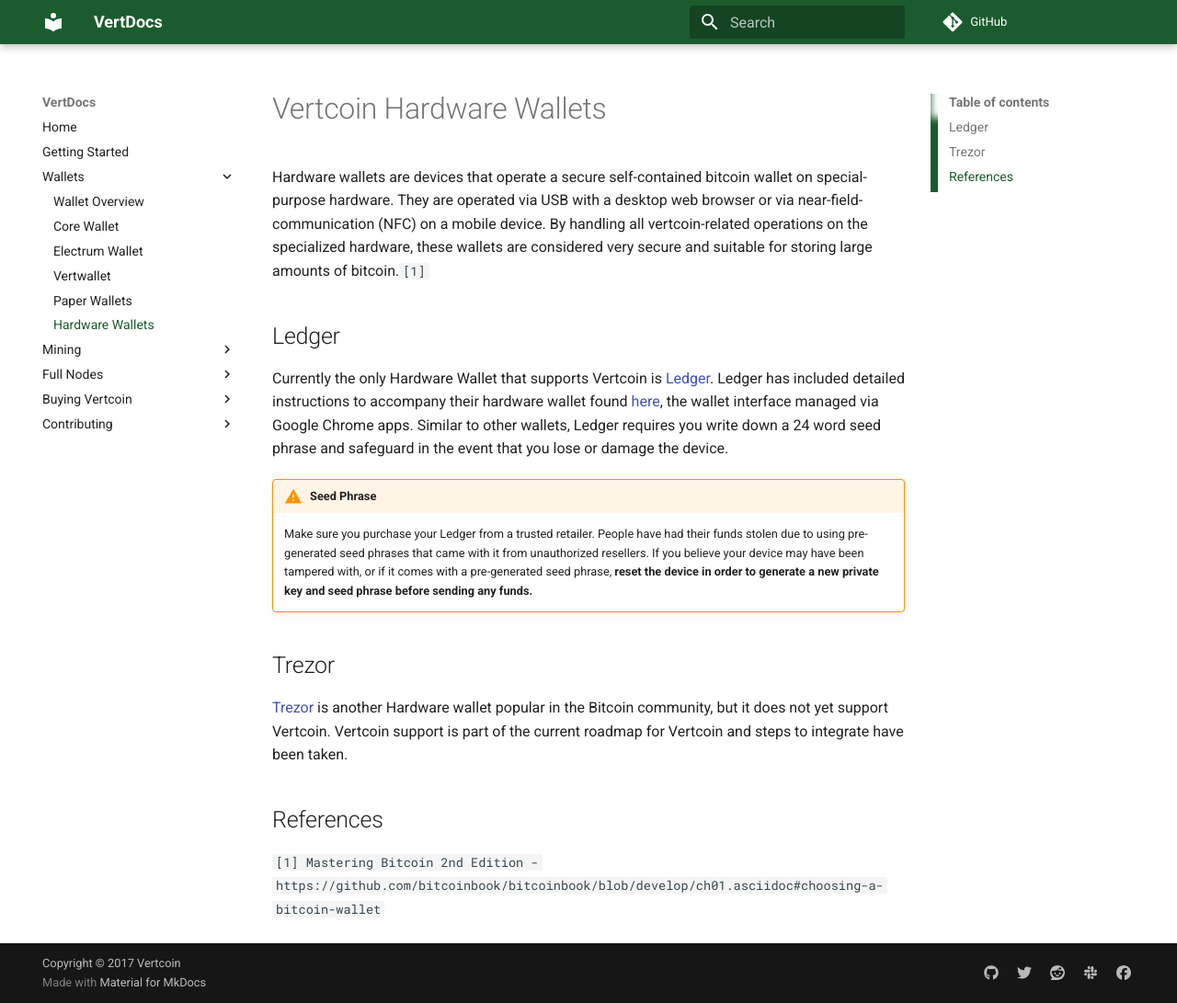
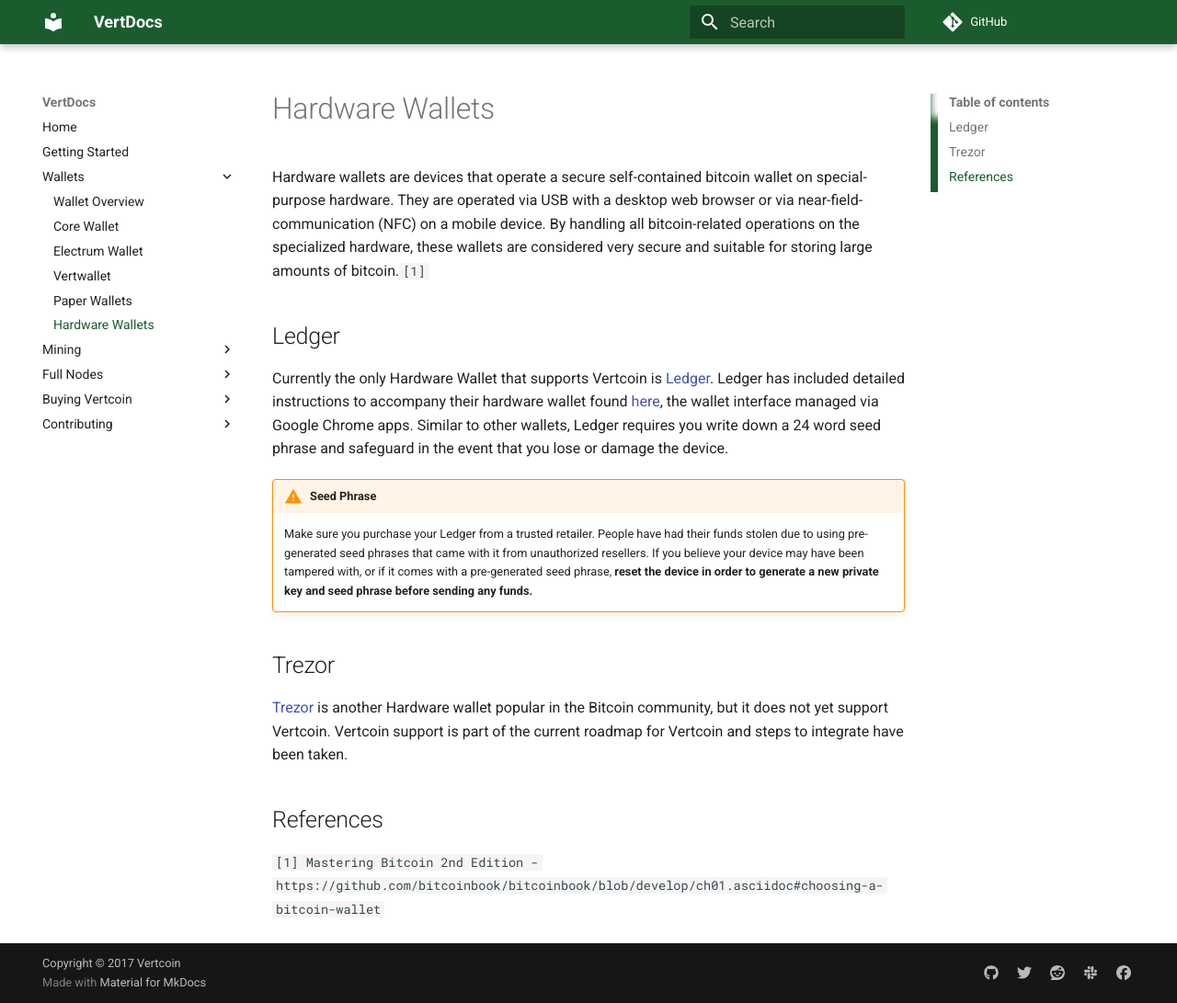
Before and after one commit to vertcoin-project/VertDocs, an MkDocs documentation site: the page built from docs/Wallets/Hardware-Wallets.md, in a window 1280 px wide and 1091 px high. Shown: the whole window at 92% size. Built offline with MkDocs 1.6.1 and Material for MkDocs 9.7.7, drawn with Linux system fonts in a browser that asks for light colours; comment, search, counter and statistics services are not loaded; old or Windows-style settings are respelled for this version of MkDocs.

Commit message:
Update Hardware-Wallets.md
1.) Modified first section to 'Hardware Wallets' to be more general, reverted vertcoin wording changes back to bitcoin to be consistent with general approach to describing hardware wallets. Vertcoin is specifically handed in the sections below

```diff
--- a/docs/Wallets/Hardware-Wallets.md
+++ b/docs/Wallets/Hardware-Wallets.md
@@ -1,5 +1,5 @@
-# Vertcoin Hardware Wallets
-Hardware wallets are devices that operate a secure self-contained bitcoin wallet on special-purpose hardware. They are operated via USB with a desktop web browser or via near-field-communication (NFC) on a mobile device. By handling all vertcoin-related operations on the specialized hardware, these wallets are considered very secure and suitable for storing large amounts of bitcoin.`[1]`
+# Hardware Wallets
+Hardware wallets are devices that operate a secure self-contained bitcoin wallet on special-purpose hardware. They are operated via USB with a desktop web browser or via near-field-communication (NFC) on a mobile device. By handling all bitcoin-related operations on the specialized hardware, these wallets are considered very secure and suitable for storing large amounts of bitcoin.`[1]`
 
 ## Ledger
 Currently the only Hardware Wallet that supports Vertcoin is [Ledger](https://www.ledgerwallet.com/). Ledger has included detailed instructions to accompany their hardware wallet found [here](https://www.ledgerwallet.com/start/ledger-nano-s), the wallet interface managed via Google Chrome apps. Similar to other wallets, Ledger requires you write down a 24 word seed phrase and safeguard in the event that you lose or damage the device.
```
